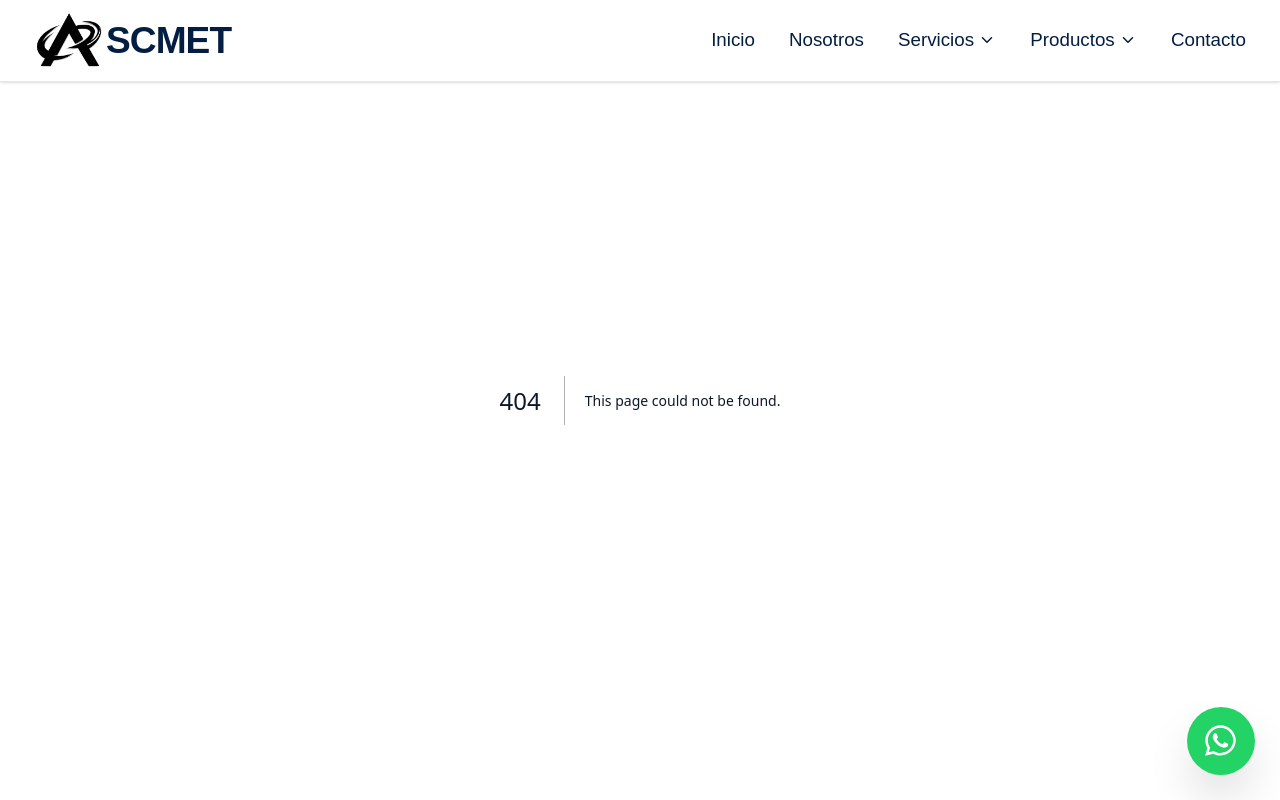
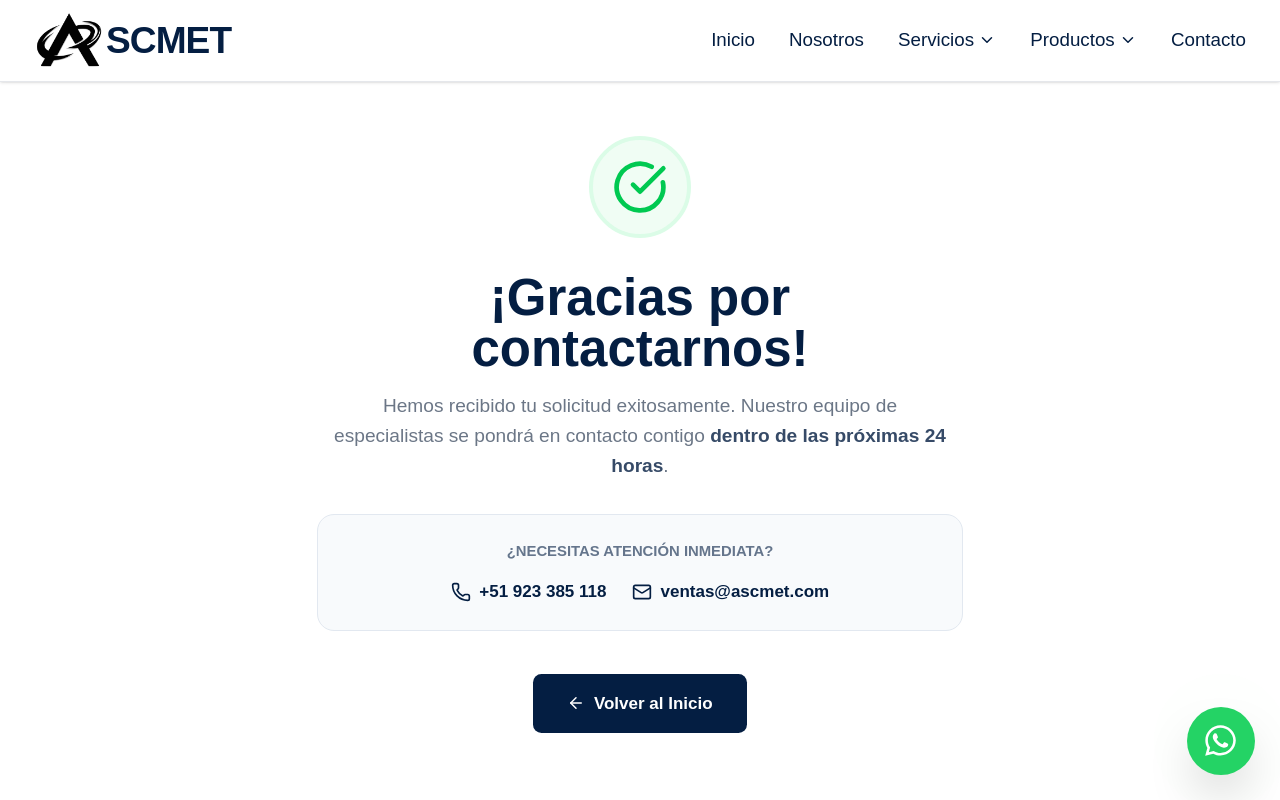
Before and after one commit to adritoon/elevadores-web, a Next.js app: page /gracias in a window 1280 px wide. Before the commit this address had no page. Shown: the top 800 px of the page. Built offline with nearby package versions, Linux system fonts and the light colour scheme.

Commit message:
graciaspage

```diff
--- a/app/contacto/page.tsx
+++ b/app/contacto/page.tsx
@@ -3,13 +3,14 @@
 import { useState, Suspense } from "react"; // 1. Agregamos Suspense aquí
 import { Mail, Phone, MapPin, Send, CheckCircle } from "lucide-react";
 import { sendEmail } from "../actions";
-import { useSearchParams } from "next/navigation";
+import { useSearchParams, useRouter } from "next/navigation";
 
 // --- ESTA ES LA FUNCIÓN QUE TIENE EL FORMULARIO ---
 function FormularioContacto() {
   const [isPending, setIsPending] = useState(false);
   const [isSent, setIsSent] = useState(false);
   const searchParams = useSearchParams();
+  const router = useRouter();
   const asuntoPredefinido = searchParams.get("asunto");
 
   const mensajeInicial = asuntoPredefinido
@@ -20,7 +21,12 @@ function FormularioContacto() {
     setIsPending(true);
     const result = await sendEmail(formData);
     setIsPending(false);
-    if (result.success) setIsSent(true);
+    if (result.success) {
+      router.push("/gracias");
+    } else {
+      setIsSent(false);
+      alert("Hubo un error al enviar el mensaje. Inténtalo de nuevo o contáctanos directamente.");
+    }
   }
 
   return (
--- /dev/null
+++ b/app/gracias/page.tsx
@@ -0,0 +1,68 @@
+import { CheckCircle, ArrowLeft, Phone, Mail } from "lucide-react";
+import Link from "next/link";
+import type { Metadata } from "next";
+
+export const metadata: Metadata = {
+  title: "¡Mensaje Enviado! | ASCMET",
+  description: "Tu solicitud fue recibida exitosamente. Nos pondremos en contacto contigo a la brevedad.",
+  robots: {
+    index: false, // No queremos que Google indexe esta página en búsquedas orgánicas
+    follow: false,
+  },
+};
+
+export default function GraciasPage() {
+  return (
+    <section className="pt-32 pb-20 bg-background min-h-[80vh] flex items-center">
+      <div className="max-w-2xl mx-auto px-4 sm:px-6 lg:px-8 text-center">
+
+        {/* Ícono animado */}
+        <div className="mb-8 flex justify-center">
+          <div className="w-24 h-24 bg-green-50 rounded-full flex items-center justify-center border-4 border-green-100 animate-bounce-once">
+            <CheckCircle size={56} className="text-green-500" />
+          </div>
+        </div>
+
+        {/* Mensaje principal */}
+        <h1 className="text-4xl md:text-5xl font-extrabold text-primary mb-4">
+          ¡Gracias por contactarnos!
+        </h1>
+        <p className="text-lg text-body-text opacity-80 max-w-xl mx-auto mb-8">
+          Hemos recibido tu solicitud exitosamente. Nuestro equipo de especialistas
+          se pondrá en contacto contigo <strong className="text-primary">dentro de las próximas 24 horas</strong>.
+        </p>
+
+        {/* Info de contacto directo */}
+        <div className="bg-secondary rounded-2xl p-6 mb-10 border border-border">
+          <p className="text-sm font-bold text-primary opacity-60 uppercase mb-4">
+            ¿Necesitas atención inmediata?
+          </p>
+          <div className="flex flex-col sm:flex-row items-center justify-center gap-6">
+            <a
+              href="tel:+51923385118"
+              className="flex items-center gap-2 text-primary font-semibold hover:text-accent transition-colors"
+            >
+              <Phone size={20} /> +51 923 385 118
+            </a>
+            <a
+              href="mailto:ventas@ascmet.com"
+              className="flex items-center gap-2 text-primary font-semibold hover:text-accent transition-colors"
+            >
+              <Mail size={20} /> ventas@ascmet.com
+            </a>
+          </div>
+        </div>
+
+        {/* Botón de regreso */}
+        <Link
+          href="/"
+          className="inline-flex items-center gap-2 bg-primary text-white px-8 py-4 rounded-lg font-bold hover:bg-opacity-90 transition-all"
+        >
+          <ArrowLeft size={18} />
+          Volver al Inicio
+        </Link>
+
+      </div>
+    </section>
+  );
+}
```
